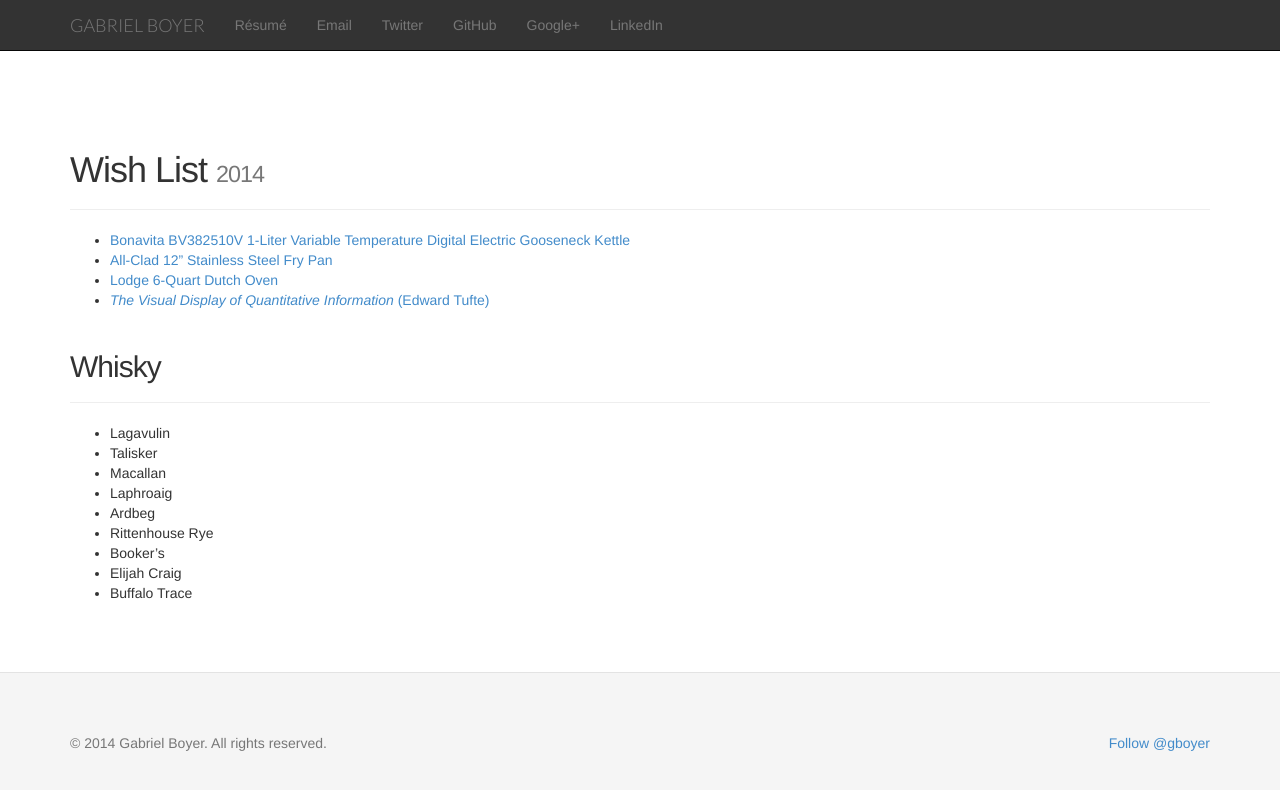
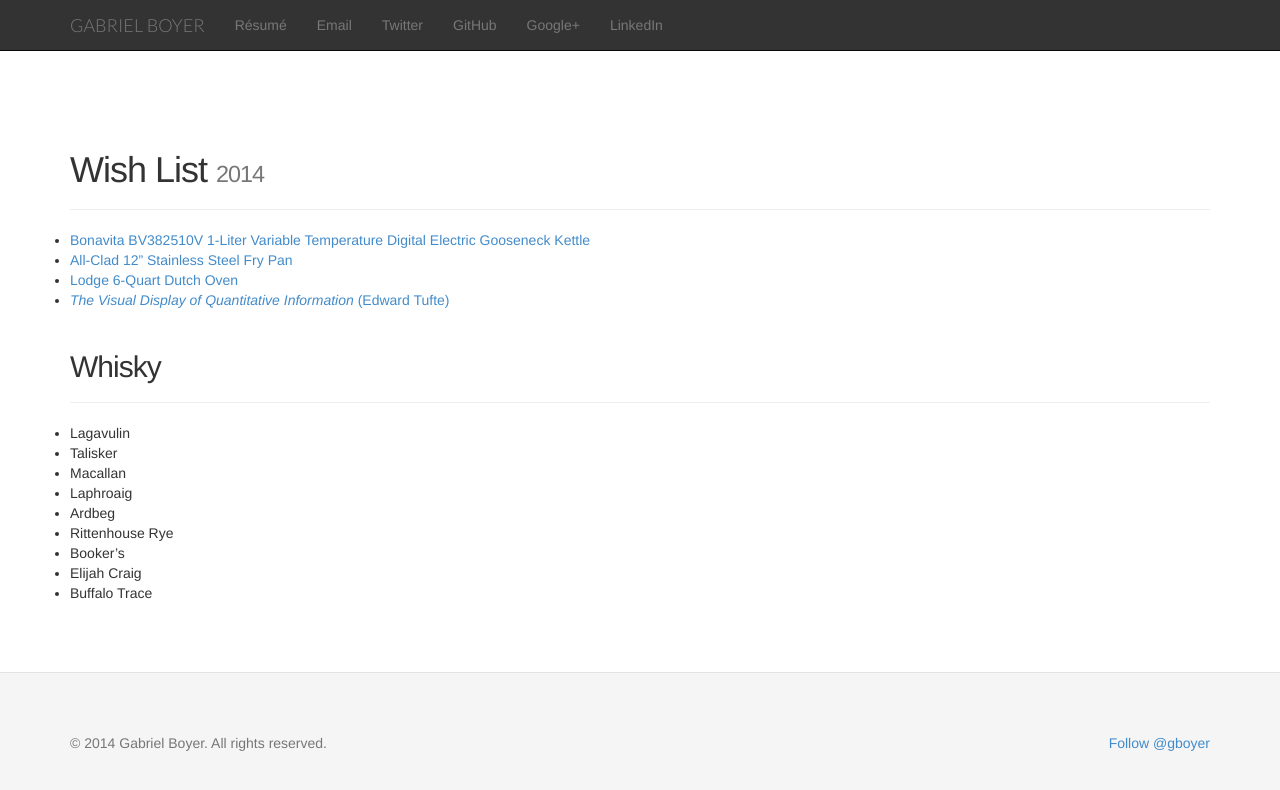
Before and after one commit to gabe/gabe.github.com, a Jekyll site: the page built from wishlist.md, in a window 1280 px wide. Shown: the top 790 px of the page. Built offline with Jekyll 4.4.1, drawn with Linux system fonts in a browser that asks for light colours; nearby versions of some CDN libraries; comment, search, counter and statistics services are not loaded.

Commit message:
Update style.css

```diff
--- a/css/style.css
+++ b/css/style.css
@@ -7,6 +7,11 @@
   background-color: white;
   border-bottom: solid 1px #e3e3e3;
   padding: 110px 0 59px 0;
+}
+
+.page-content ul,
+.page-content ol {
+  padding-left: 0;
 }
 
 .navbar-fixed-top {
```
